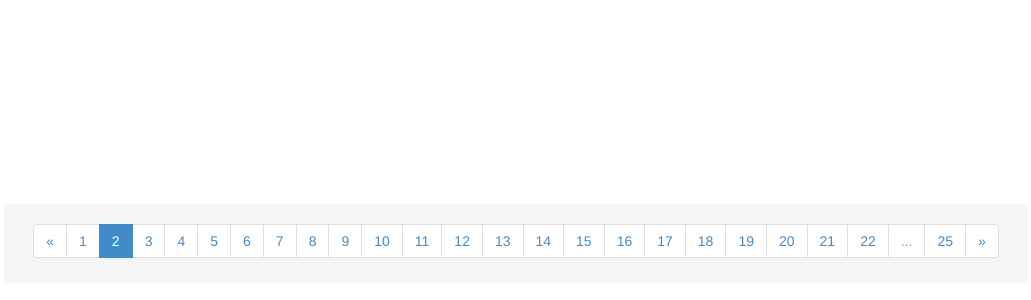
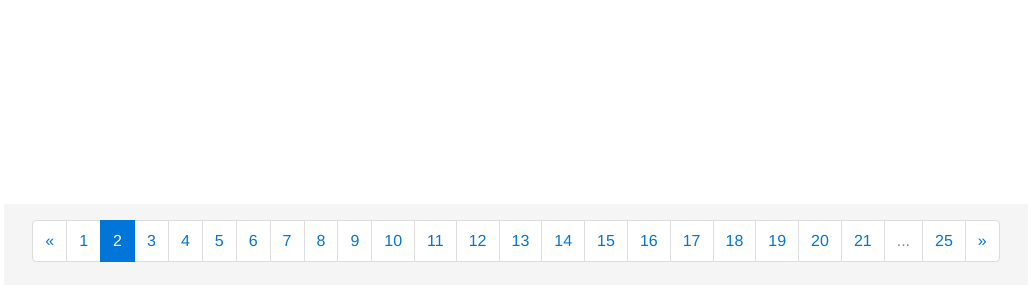
Before and after one commit to auxiliary/rpage, a website: page sample/index.html in a window 1280 px wide. Shown: the part 46-346 px from the top of the page, without its empty margins (124-1155 px from the left). Drawn offline with Linux system fonts and the light colour scheme.

Commit message:
Update to Bootstrap 4 Reduced Delay after resizing window

```diff
--- a/responsive-paginate.js
+++ b/responsive-paginate.js
@@ -103,11 +103,11 @@
                                 candid_candidate.css("display", "none");
                                 if (this.needsEtcSign(active_index, farthest_index - 1))
                                 {
-    			    				this.els.eq(farthest_index - 2).before("<li class='disabled removable'><span>...</span></li>");
+                                    this.els.eq(farthest_index - 2).before("<li class='page-item disabled removable'><a class=\"page-link\">...</a></li>");
                                 }
                                 if (this.needsEtcSign(1, active_index))
                                 {
-    			    				this.els.eq(1).after("<li class='disabled removable'><span>...</span></li>");
+                                    this.els.eq(1).after("<li class='page-item disabled removable'><a class=\"page-link\">...</a></li>");
                                 }
                                 return true;
                             }
@@ -177,7 +177,7 @@
                 $.proxy(function()
                 {
                     clearTimeout(resize_timer);
-            		resize_timer = setTimeout($.proxy(function(){this.makeResponsive()}, this), 100);
+                    resize_timer = setTimeout($.proxy(function(){this.makeResponsive()}, this), 50);
                 }, this)
             );
         }
--- a/sample/index.html
+++ b/sample/index.html
@@ -17,37 +17,37 @@
 <body>
     <div style="position: relative; width: 80%; background-color: #f5f5f5; margin: 0 auto; text-align: center; margin-top: 250px;">
         <ul class="pagination">
-            <li class="left-etc"><a href="#">&laquo;</a></li>
-            <li><a href="">1</a></li>
-            <li class="active">
-                <span>
+            <li class="page-item left-etc"><a class="page-link" href="#">&laquo;</a></li>
+            <li class="page-item"><a class="page-link" href="">1</a></li>
+            <li class="page-item active">
+                <a class="page-link">
                     2
-                </span>
+                </a>
             </li>
-            <li><a href="">3</a></li>
-            <li><a href="">4</a></li>
-            <li><a href="">5</a></li>
-            <li><a href="">6</a></li>
-            <li><a href="">7</a></li>
-            <li><a href="">8</a></li>
-            <li><a href="">9</a></li>
-            <li><a href="">10</a></li>
-            <li><a href="">11</a></li>
-            <li><a href="">12</a></li>
-            <li><a href="">13</a></li>
-            <li><a href="">14</a></li>
-            <li><a href="">15</a></li>
-            <li><a href="">16</a></li>
-            <li><a href="">17</a></li>
-            <li><a href="">18</a></li>
-            <li><a href="">19</a></li>
-            <li><a href="">20</a></li>
-            <li><a href="">21</a></li>
-            <li><a href="">22</a></li>
-            <li><a href="">23</a></li>
-            <li><a href="">24</a></li>
-            <li><a href="">25</a></li>
-            <li><a href="#">&raquo;</a></li>
+            <li class="page-item"><a class="page-link" href="">3</a></li>
+            <li class="page-item"><a class="page-link" href="">4</a></li>
+            <li class="page-item"><a class="page-link" href="">5</a></li>
+            <li class="page-item"><a class="page-link" href="">6</a></li>
+            <li class="page-item"><a class="page-link" href="">7</a></li>
+            <li class="page-item"><a class="page-link" href="">8</a></li>
+            <li class="page-item"><a class="page-link" href="">9</a></li>
+            <li class="page-item"><a class="page-link" href="">10</a></li>
+            <li class="page-item"><a class="page-link" href="">11</a></li>
+            <li class="page-item"><a class="page-link" href="">12</a></li>
+            <li class="page-item"><a class="page-link" href="">13</a></li>
+            <li class="page-item"><a class="page-link" href="">14</a></li>
+            <li class="page-item"><a class="page-link" href="">15</a></li>
+            <li class="page-item"><a class="page-link" href="">16</a></li>
+            <li class="page-item"><a class="page-link" href="">17</a></li>
+            <li class="page-item"><a class="page-link" href="">18</a></li>
+            <li class="page-item"><a class="page-link" href="">19</a></li>
+            <li class="page-item"><a class="page-link" href="">20</a></li>
+            <li class="page-item"><a class="page-link" href="">21</a></li>
+            <li class="page-item"><a class="page-link" href="">22</a></li>
+            <li class="page-item"><a class="page-link" href="">23</a></li>
+            <li class="page-item"><a class="page-link" href="">24</a></li>
+            <li class="page-item"><a class="page-link" href="">25</a></li>
+            <li class="page-item"><a class="page-link" href="#">&raquo;</a></li>
         </ul>
     </div>
 </body>
```
Also changed, not shown: README.md, sample/css/bootstrap.min.css, sample/js/bootstrap.min.js. Lines whose indentation alone changed are shown as unchanged.
